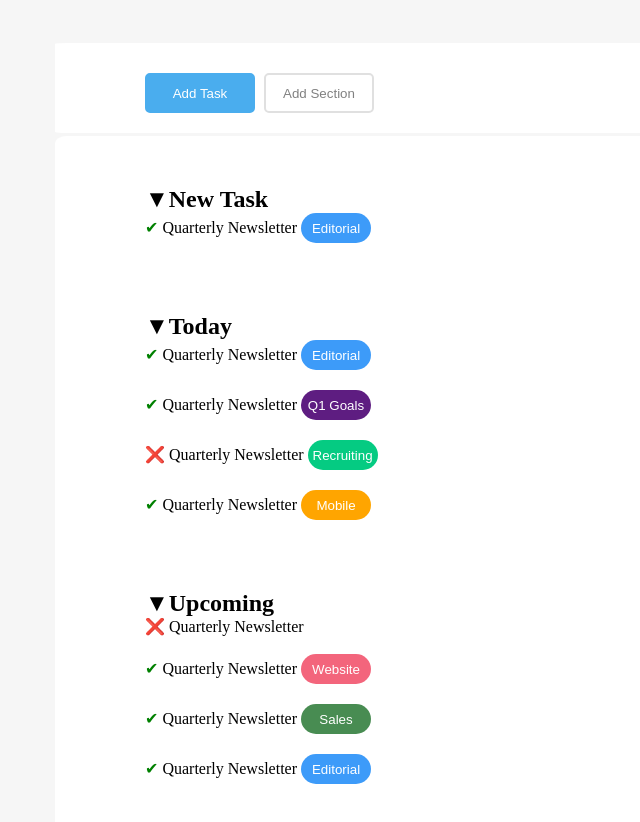
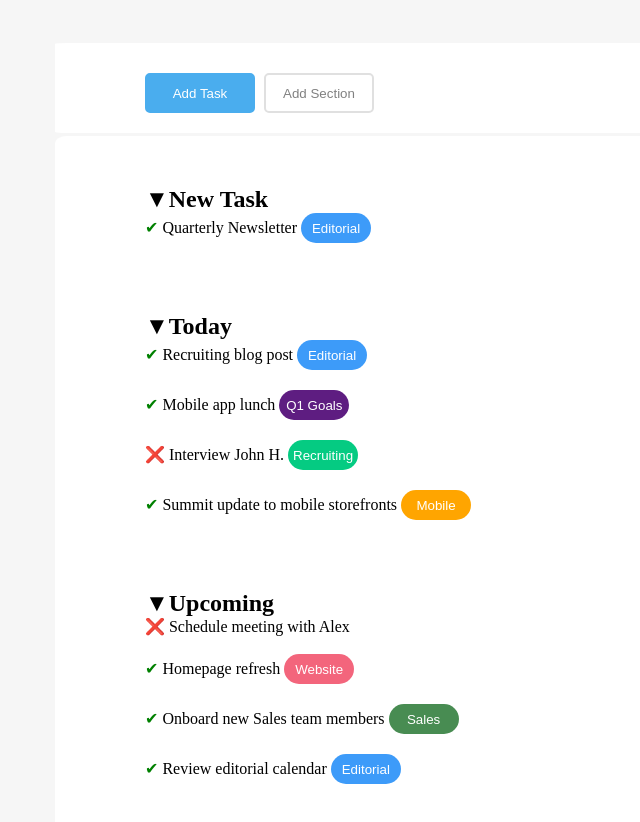
Before and after one commit to NotAlex575/html-css-toboolist, a plain HTML site: page index.html in a window 1280 px wide. Shown: the part 112-934 px from the top of the page, without its empty margins (0-640 px from the left). Drawn offline with Linux system fonts and the light colour scheme.

Commit message:
aggiunto descrizioni task (erano prima tutti "Quarterly Newsletter", adesso hanno la loro task)

```diff
--- a/assets/style/style.css
+++ b/assets/style/style.css
@@ -13,6 +13,7 @@ body{
 header{
     background-color: white;
     height: 105px;
+
 }
 
 
@@ -40,9 +41,6 @@ header section div h1{
 
 /*MAIN*/
 
-main{
-    width: screen;
-}
 
 /*container dimensione ampiezza*/
 main div{
--- a/index.html
+++ b/index.html
@@ -34,17 +34,17 @@
             </section>
             <!--TODAY-->
             <h2 class="distanza distaccoSU"><span>&#9660;Today</span></h2>
-            <section><p class="distanza inline"><span style="color: green;">&#10004</span> Quarterly Newsletter <button class="campi Editorial">Editorial</button></p></section>
-            <section><p class="distanza inline"><span style="color: green;">&#10004</span> Quarterly Newsletter <button class="campi Q1Goals">Q1 Goals</button></p></section>
-            <section><p class="distanza inline">&#10060 Quarterly Newsletter <button class="campi Recruiting">Recruiting</button></p></section>
-            <section><p class="distanza inline"><span style="color: green;">&#10004</span> Quarterly Newsletter <button class="campi mobile">Mobile</button></p></section>
+            <section><p class="distanza inline"><span style="color: green;">&#10004</span> Recruiting blog post <button class="campi Editorial">Editorial</button></p></section>
+            <section><p class="distanza inline"><span style="color: green;">&#10004</span> Mobile app lunch <button class="campi Q1Goals">Q1 Goals</button></p></section>
+            <section><p class="distanza inline">&#10060 Interview John H. <button class="campi Recruiting">Recruiting</button></p></section>
+            <section><p class="distanza inline"><span style="color: green;">&#10004</span> Summit update to mobile storefronts <button class="campi mobile">Mobile</button></p></section>
             </section>
             <!--UPCOMING-->
             <h2 class="distanza distaccoSU"><span>&#9660;Upcoming</span></h2>
-            <section><p class="distanza inline margin">&#10060 Quarterly Newsletter<button id="margin"></button></p></section>
-            <section><p class="distanza inline"><span style="color: green;">&#10004</span> Quarterly Newsletter <button class="campi website">Website</button></p></section>
-            <section><p class="distanza inline"><span style="color: green;">&#10004</span> Quarterly Newsletter <button class="campi sales">Sales</button></p></section>
-            <section><p class="distanza inline"><span style="color: green;">&#10004</span> Quarterly Newsletter <button class="campi Editorial">Editorial</button></p></section>
+            <section><p class="distanza inline margin">&#10060 Schedule meeting with Alex <button id="margin"></button></p></section>
+            <section><p class="distanza inline"><span style="color: green;">&#10004</span> Homepage refresh <button class="campi website">Website</button></p></section>
+            <section><p class="distanza inline"><span style="color: green;">&#10004</span> Onboard new Sales team members <button class="campi sales">Sales</button></p></section>
+            <section><p class="distanza inline"><span style="color: green;">&#10004</span> Review editorial calendar <button class="campi Editorial">Editorial</button></p></section>
         </div>
     </main>
 
```
